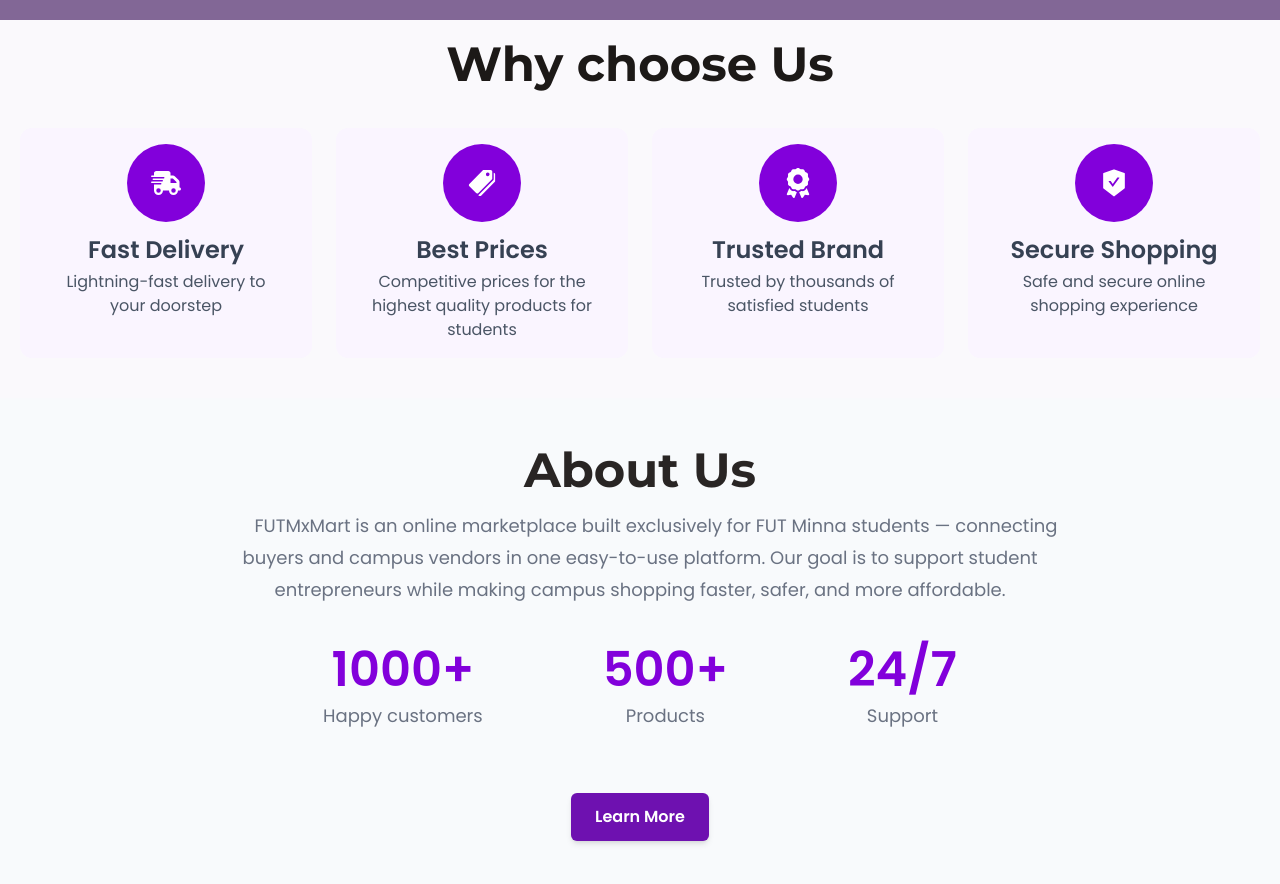
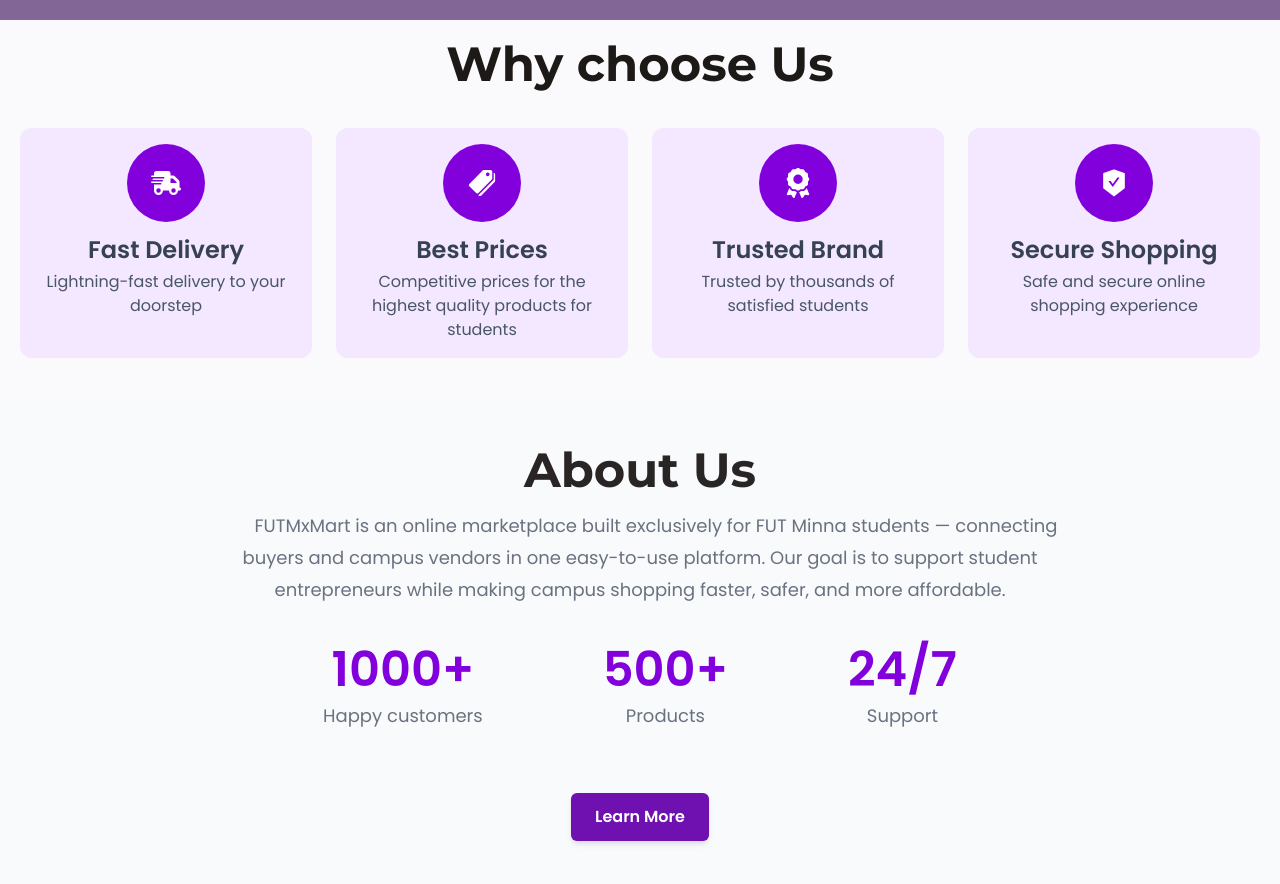
Before and after one commit to Samuel2006-lakamo/FUTxMart, a React (Vite) app: page /homepage in a window 1280 px wide. Shown: the part 860-1744 px from the top of the page. Built offline with nearby package versions, Linux system fonts and the light colour scheme; grey boxes are pictures that could not be loaded.

Commit message:
Fixed now

```diff
--- a/src/ui/WhyChooseUs.jsx
+++ b/src/ui/WhyChooseUs.jsx
@@ -3,67 +3,49 @@
 import { IoIosPricetags } from "react-icons/io";
 
 function WhyChooseUs() {
+  const whyChooseUsArray = [
+    {
+      icon: <FaTruckFast />,
+      name: "Fast Delivery",
+      description: "   Lightning-fast delivery to your doorstep",
+    },
+    {
+      icon: <IoIosPricetags />,
+      name: "Best Prices",
+      description:
+        " Competitive prices for the highest quality products for students",
+    },
+    {
+      icon: <FaAward />,
+      name: "Trusted Brand",
+      description: " Trusted by thousands of satisfied students",
+    },
+    {
+      icon: <AiFillSafetyCertificate />,
+      name: "Secure Shopping",
+      description: "Safe and secure online shopping experience",
+    },
+  ];
   return (
     <section className="flex items-center justify-center flex-col mt-5 text-stone-900 px-5">
       <h1 className="text-3xl md:text-4xl lg:text-5xl font-bold font-[montserrat] text-center">
         Why choose Us
       </h1>
       <div className="grid grid-cols-1 sm:grid-cols-2 lg:grid-cols-4 gap-6 py-10 text-center">
-        <div className="flex hover:translate-y-[-5px] flex-col items-center p-4 bg-purple-50 rounded-xl hover:shadow-md transition-all duration-100 ">
+        {whyChooseUsArray.map((obj) =>  <div key={obj.name} className="flex flex-col items-center hover:translate-y-[-5px] bg-purple-100 p-4 rounded-xl  hover:shadow-md transition-all duration-100 ">
           <span className="bg-purple-700 text-3xl mb-3 text-white p-6 rounded-full">
-            <FaTruckFast />
+           {obj.icon}
           </span>
           <span>
             <h2 className="font-semibold text-2xl mb-1 text-gray-700">
-              Fast Delivery
+             {obj.name}
             </h2>
-            <p className="text-gray-600 text-[16px] px-3">
-              Lightning-fast delivery to your doorstep
+            <p className="text-gray-600 text-[16px]">
+             {obj.description}
             </p>
           </span>
-        </div>
+        </div>)}
 
-        <div className="flex flex-col items-center hover:translate-y-[-5px] bg-purple-50 p-4  rounded-xl  hover:shadow-md transition-all duration-100 ">
-          <span className="bg-purple-700 text-3xl mb-3 text-white p-6 rounded-full">
-            <IoIosPricetags />
-          </span>
-          <span>
-            <h2 className="font-semibold text-2xl mb-1 text-gray-700">
-              Best Prices
-            </h2>
-            <p className="text-gray-600 text-[16px]">
-              Competitive prices for the highest quality products for students
-            </p>
-          </span>
-        </div>
-
-        <div className="flex flex-col items-center hover:translate-y-[-5px] bg-purple-50 p-4 rounded-xl  hover:shadow-md transition-all duration-100 ">
-          <span className="bg-purple-700 text-3xl mb-3 text-white p-6 rounded-full">
-            <FaAward />
-          </span>
-          <span>
-            <h2 className="font-semibold text-2xl mb-1 text-gray-700">
-              Trusted Brand
-            </h2>
-            <p className="text-gray-600 text-[16px]">
-              Trusted by thousands of satisfied students
-            </p>
-          </span>
-        </div>
-
-        <div className="flex flex-col items-center p-4 hover:translate-y-[-5px] bg-purple-50  rounded-xl  hover:shadow-md transition-all duration-100 ">
-          <span className="bg-purple-700 text-3xl mb-3 text-white p-6 rounded-full">
-            <AiFillSafetyCertificate />
-          </span>
-          <span>
-            <h2 className="font-semibold text-2xl mb-1 text-gray-700">
-              Secure Shopping
-            </h2>
-            <p className="text-gray-600 text-[16px]">
-              Safe and secure online shopping experience
-            </p>
-          </span>
-        </div>
       </div>
     </section>
   );
```
